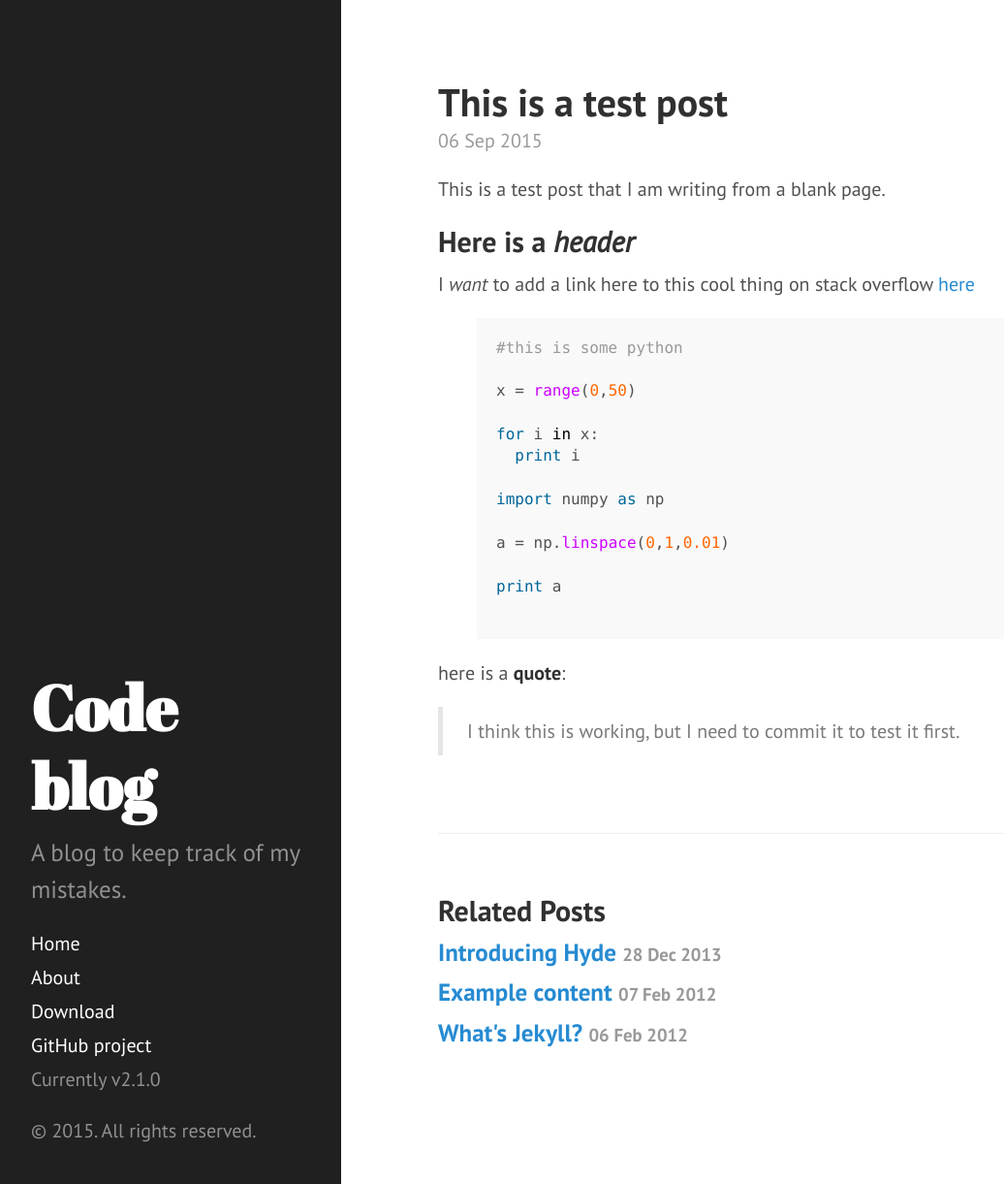
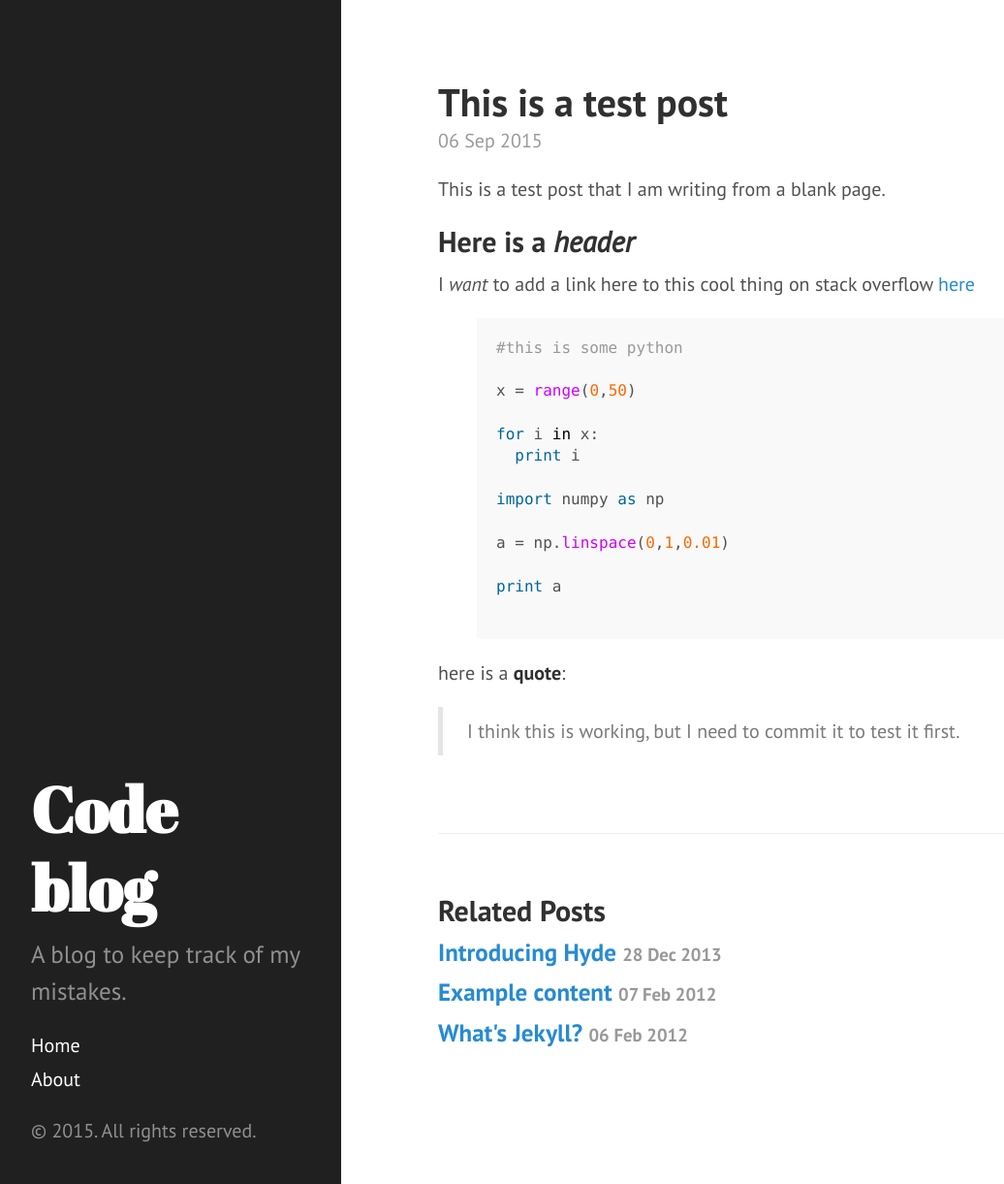
Before and after one commit to sgrieve/sgrieve.github.io, a Jekyll site: the page built from _posts/2015-09-06-test.md, in a window 1280 px wide and 1221 px high. Shown: the whole window at 97% size, without its empty margins (8-1044 px from the left). Built offline with Jekyll 4.4.1, drawn with Linux system fonts in a browser that asks for light colours; Markdown is read by kramdown in place of the engine named in the settings.

Commit message:
more footering with the layout

```diff
--- a/_includes/sidebar.html
+++ b/_includes/sidebar.html
@@ -26,9 +26,6 @@
         {% endif %}
       {% endfor %}
 
-      <a class="sidebar-nav-item" href="{{ site.github.repo }}/archive/v{{ site.version }}.zip">Download</a>
-      <a class="sidebar-nav-item" href="{{ site.github.repo }}">GitHub project</a>
-      <span class="sidebar-nav-item">Currently v{{ site.version }}</span>
     </nav>
 
     <p>&copy; {{ site.time | date: '%Y' }}. All rights reserved.</p>
--- a/_posts/2015-09-06-test.md
+++ b/_posts/2015-09-06-test.md
@@ -26,7 +26,7 @@
 
 print a
 
-{% endhighlight %}
+{% endhighlight linenos %}
 
 here is a **quote**:
 
```
